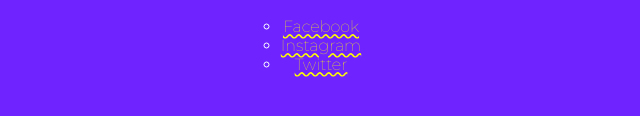
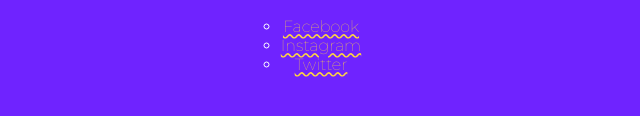
Before and after one commit to iamtoxima/lorem, a plain HTML site: page index.html in a window 1280 px wide. Shown: the part 550-666 px from the top of the page, 359-999 px from the left. Drawn offline with Linux system fonts and the light colour scheme.

Commit message:
edit css

```diff
--- a/styles.css
+++ b/styles.css
@@ -20,7 +20,7 @@
     color: aqua;
 }
 .social-media-links {
-    color: yellow;
+    color: #ffd540;
 }
 ul,ol{
 display: inline-block;
```
